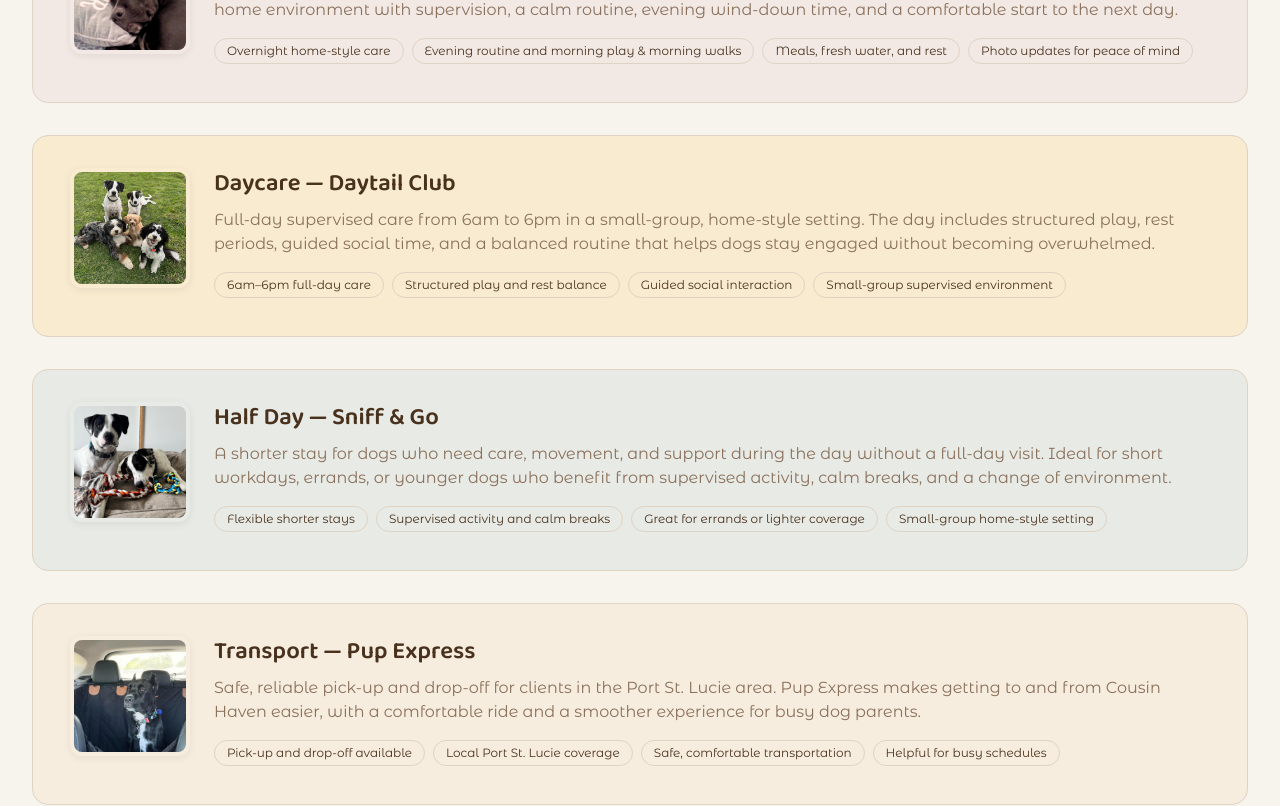
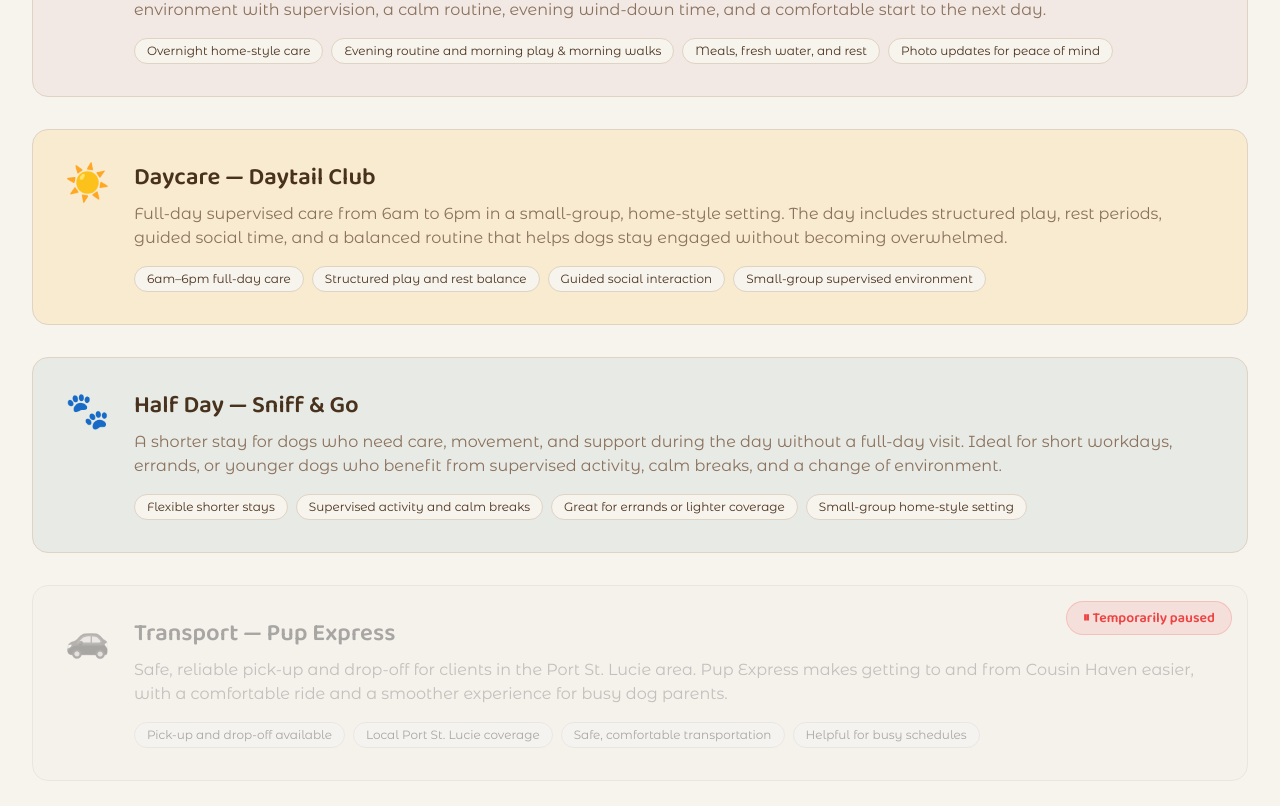
Before and after one commit to armandomatos/cousinhaven, a Next.js app: page /services in a window 1280 px wide. Shown: the part 640-1446 px from the top of the page. Built offline with nearby package versions, Linux system fonts and the light colour scheme.

Commit message:
disable transport service , change transport minicar in index for bath and brush

```diff
--- a/src/components/WhyDogsFeelAtHome.tsx
+++ b/src/components/WhyDogsFeelAtHome.tsx
@@ -68,7 +68,7 @@ const WhyDogsFeelAtHome = () => {
             href="/book"
             className="inline-flex items-center gap-2 font-subhead px-8 py-4 rounded-full bg-primary text-primary-foreground shadow-warm hover:scale-105 transition-transform"
           >
-            Book a Meet & Greet <ArrowRight size={18} />
+            Book a Free Meet & Greet <ArrowRight size={18} />
           </Link>
         </div>
       </div>
--- a/src/pages/index.tsx
+++ b/src/pages/index.tsx
@@ -8,25 +8,25 @@ const services = [
   {
     title: "Boarding",
     subtitle: "Slumber Paw-ty",
-    desc: "Overnight stays in a cozy, supervised home environment. Your pup sleeps safe and loved.",
+    desc: "Overnight home-style care with supervision, a calm evening routine, and a comfortable start to the next day.",
     icon: "🌙",
   },
   {
     title: "Daycare",
     subtitle: "Daytail Club",
-    desc: "Full-day care from 6am–6pm with structured play, rest, and socialization.",
+    desc: "Full-day supervised care with structured play, rest, and guided social time in a small-group home setting.",
     icon: "☀️",
   },
   {
     title: "Half Day",
     subtitle: "Sniff & Go",
-    desc: "Perfect for quick errands or short workdays. A few hours of supervised fun.",
+    desc: "A shorter stay with supervised activity, calm breaks, and support for dogs who do not need a full day.",
     icon: "🐾",
   },
   {
-    title: "Transport",
-    subtitle: "Pup Express",
-    desc: "Safe pick-up and drop-off within the Port St. Lucie area.",
+    title: "Bath & Brush",
+    subtitle: "Shine & Fluff",
+    desc: "A bath and brush add-on for a cleaner, fresher, and more comfortable pick-up experience.",
     icon: "🚗",
   },
 ];
@@ -34,7 +34,7 @@ const serviceImages: Record<string, string> = {
   Boarding: "/images/boarding.png",
   Daycare: "/images/daycare.png",
   "Half Day": "/images/halfday.png",
-  Transport: "/images/transport.png",
+  "Bath & Brush": "/images/bathbrush.png",
 };
 const steps = [
   { num: "1", text: "Book a Meet & Greet" },
--- a/src/pages/services.tsx
+++ b/src/pages/services.tsx
@@ -33,6 +33,7 @@ const services = [
     includes: ["Pick-up and drop-off available", "Local Port St. Lucie coverage", "Safe, comfortable transportation","Helpful for busy schedules"],
     icon: "🚗",
     bg: "bg-peach/20",
+    paused: true,
   },
   {
     title: "Add-on — Shine & Fluff",
@@ -79,17 +80,23 @@ export default function Services() {
       </section>
       {/* Services List */}
       <section className="py-16">
-        <div className="container space-y-8">
-          {services.map((s, i) => (
-            <div key={i} className={`rounded-2xl p-8 ${s.bg} border`}>
+      <div className="container space-y-8">
+        {services.map((s, i) => (
+          <div key={i} className="relative">
+            {s.paused && (
+              <div className="absolute top-4 right-4 z-10 font-subhead text-sm px-4 py-1.5 rounded-full bg-destructive/10 text-destructive border border-destructive/20">
+                ⏸ Temporarily paused
+              </div>
+            )}
+            <div className={`rounded-2xl p-8 ${s.bg} border ${s.paused ? 'opacity-40 grayscale' : ''}`}>
               <div className="flex flex-col md:flex-row md:items-start gap-6">
-                <img src={serviceImages[s.subtitle]} alt={s.subtitle} className="service-img-mobile  mb-4 block md:h-20" loading="lazy" decoding="async" style={{ color: 'transparent' }} />
+                <span className="text-4xl">{s.icon}</span>
                 <div className="flex-1">
                   <h2 className="font-subhead text-2xl mb-2">{s.title}</h2>
                   <p className="font-body text-muted-foreground mb-4">{s.desc}</p>
                   <div className="flex flex-wrap gap-2">
                     {s.includes.map((item, j) => (
-                      <span key={j} className="font-body text-xs px-3 py-1 rounded-full bg-[color:var(--background)] border">
+                      <span key={j} className="font-body text-xs px-3 py-1 rounded-full bg-background border">
                         {item}
                       </span>
                     ))}
@@ -97,9 +104,10 @@ export default function Services() {
                 </div>
               </div>
             </div>
-          ))}
-        </div>
-      </section>
+          </div>
+        ))}
+      </div>
+    </section>
       {/* Capacity Note + CTA */}
       <section className="py-16 bg-card">
         <div className="container text-center">
```
